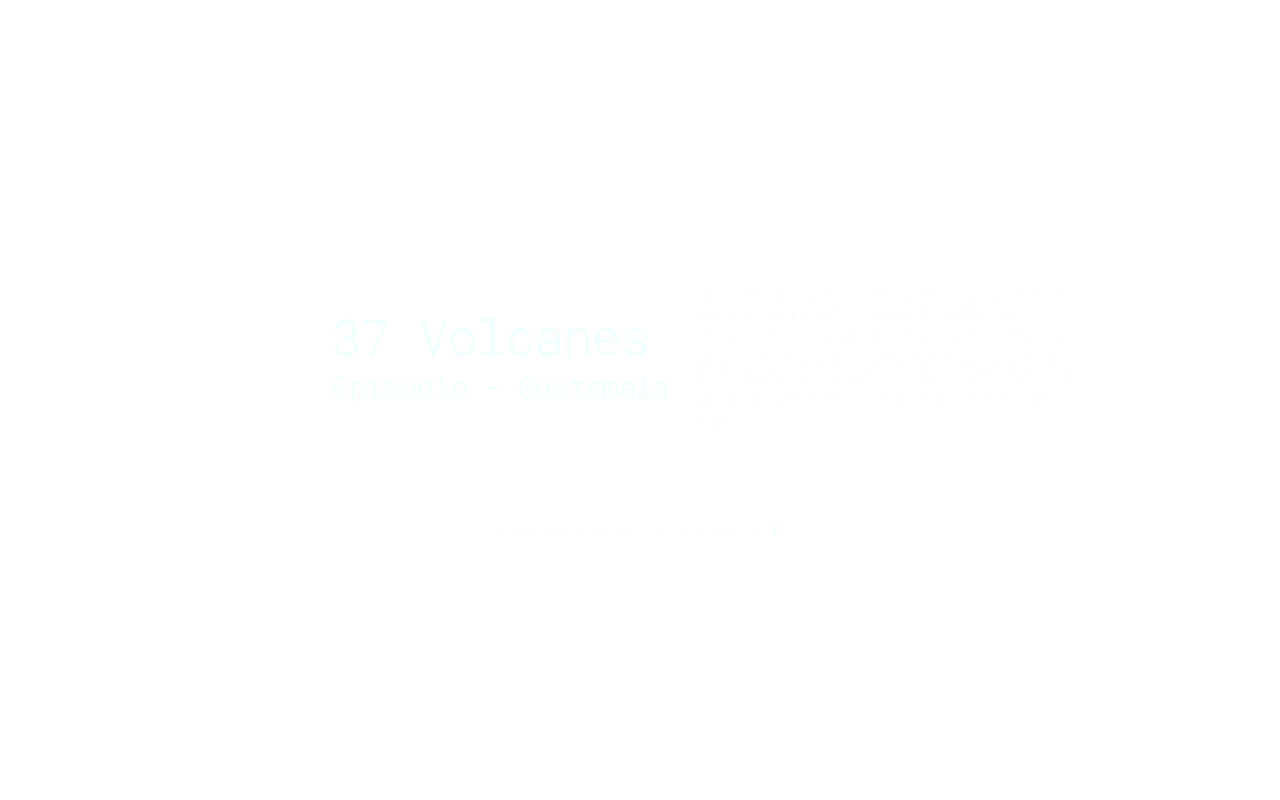
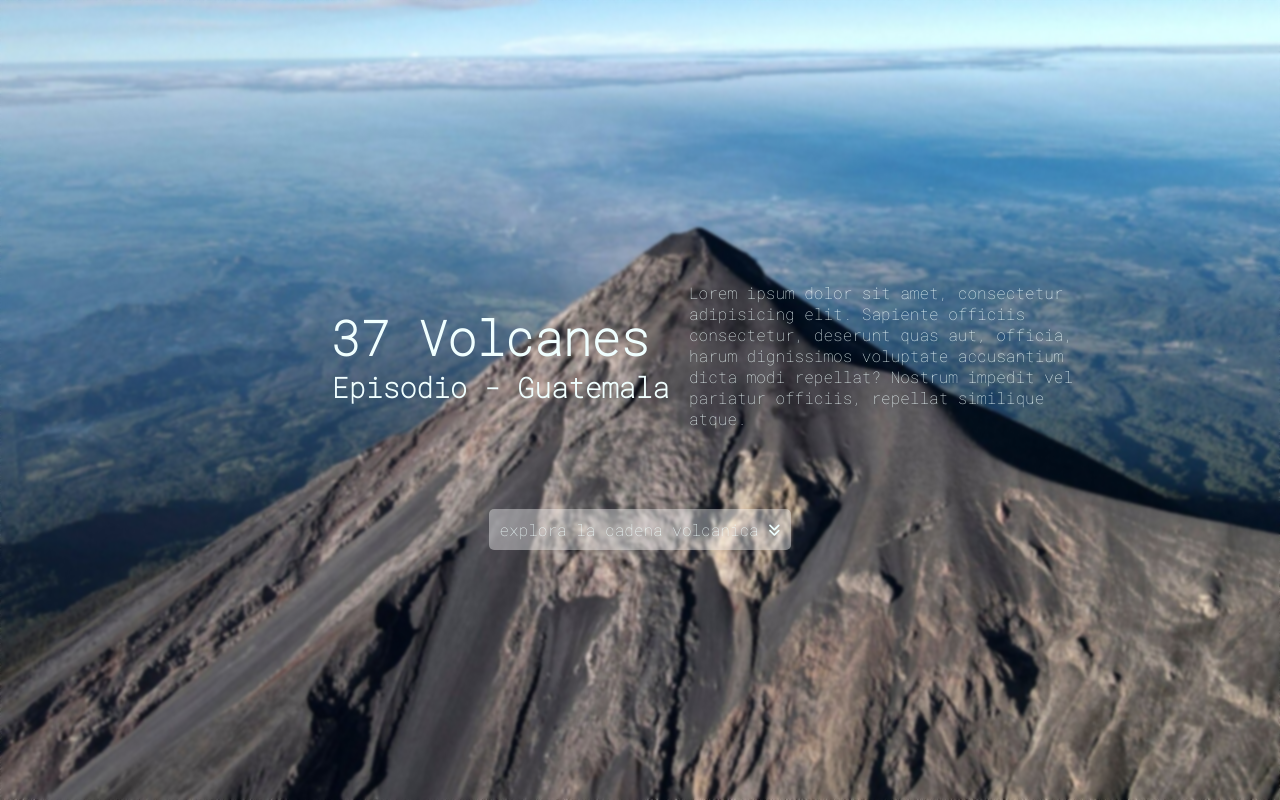
Before and after one commit to RolandoHRGt/bcpV1, a plain HTML site: page index.html in a window 1280 px wide. Drawn offline with Linux system fonts and the light colour scheme; the site is published under a folder, as on GitHub Pages, so addresses that start at the root find nothing.

Commit message:
arreglo_imgFondo

```diff
--- a/css/styleIndex.css
+++ b/css/styleIndex.css
@@ -7,7 +7,7 @@
 }
 
 body{
-    background-image: url(/img/imgBackground.jpg);
+    background-image: url(../img/imgBackground.jpg);
     background-size: cover;
     background-repeat: no-repeat;
     backdrop-filter: blur(0.11em);
```
